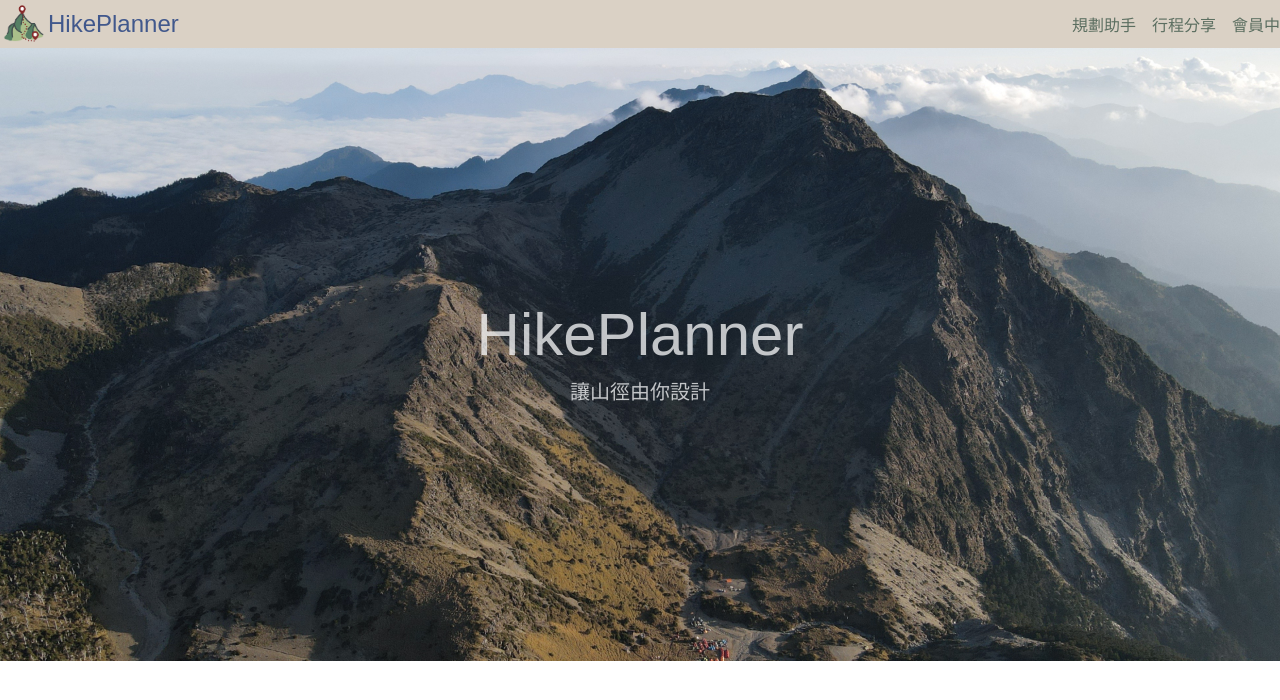
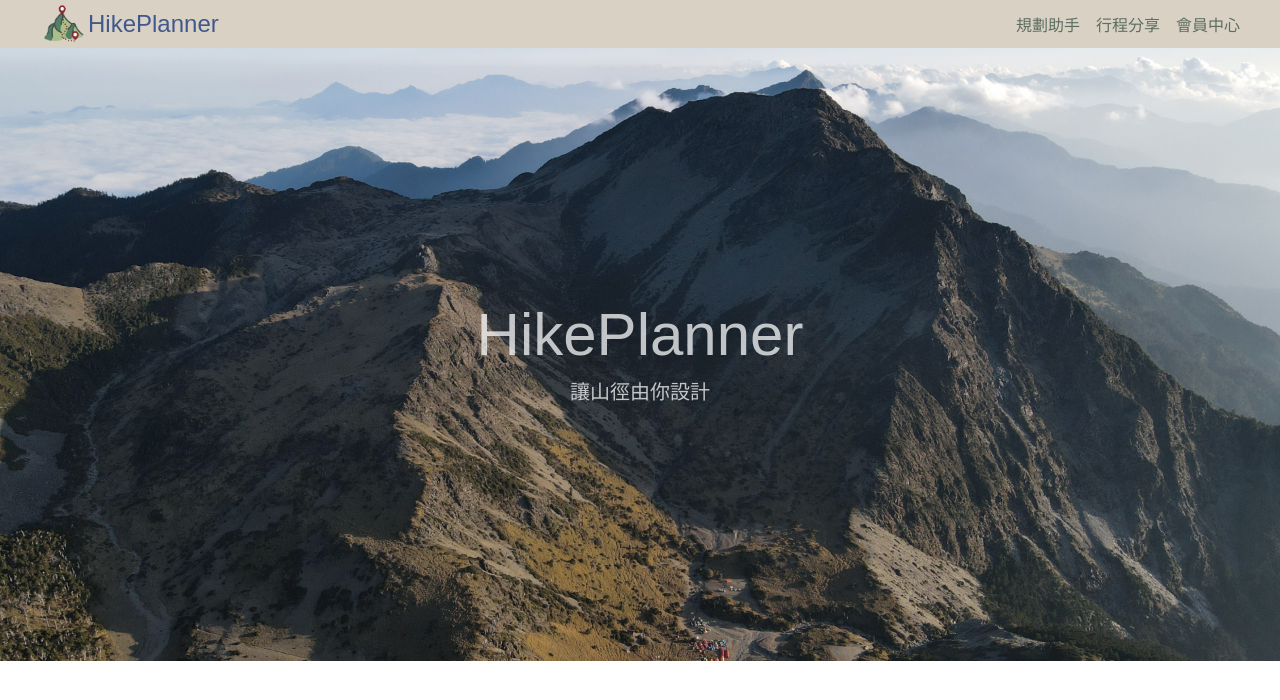
Before and after one commit to chuchiang/hikeplanner, a Next.js app: page / in a window 1280 px wide. Shown: the top 700 px of the page. Built offline with nearby package versions, Linux system fonts and the light colour scheme; a web font is replaced by a local one.

Commit message:
map size

```diff
--- a/app/components/baseMap.js
+++ b/app/components/baseMap.js
@@ -48,7 +48,7 @@ const leafletMap = () => {
             {/* <SearchLocation />
             <GetMyLocation /> */}
 
-            <MapContainer style={{ width: '1000px', height: '745px' }} center={coord} zoom={13} scrollWheelZoom={false} >
+            <MapContainer style={{ width: '800px', height: '760px' }} center={coord} zoom={13} scrollWheelZoom={false} >
                 <SearchControl
                     provider={prov}
                     showMarker={false}
--- a/app/globals.css
+++ b/app/globals.css
@@ -81,11 +81,11 @@ button {
     background-color: #6697A2;
   }
 
-  .w-1296 {
-    width: 1296px;
+  .w-1200 {
+    width: 1200px;
   }
   .w-380 {
-    width: 380px;
+    width: 360px;
   }
   .h-70 {
     height: 700px;
--- a/app/layout.js
+++ b/app/layout.js
@@ -7,7 +7,7 @@ import './globals.css'
 function Header() {
   return (
     <div className='bg-DAD1C5'>
-      <div className='mx-auto w-1296 flex justify-between'>
+      <div className='mx-auto w-1200 flex justify-between'>
         <Link href='/'>
           <div className='flex items-center'>
             <img className='w-12' src='/logo.png' alt='logo'></img>
--- a/app/planning/page.js
+++ b/app/planning/page.js
@@ -32,7 +32,7 @@ export default function Home() {
   return (
     // <main className="flex bg-white min-h-screen flex-col items-center justify-between p-24 ">
     // </main>
-    <div className='flex justify-center'>
+    <div className='flex justify-center mb-10'>
           <Provider store={store}>
             <Route />
             <RouteMap />
```
Also changed, not shown: app/components/planner.js (line endings or trailing spaces).
